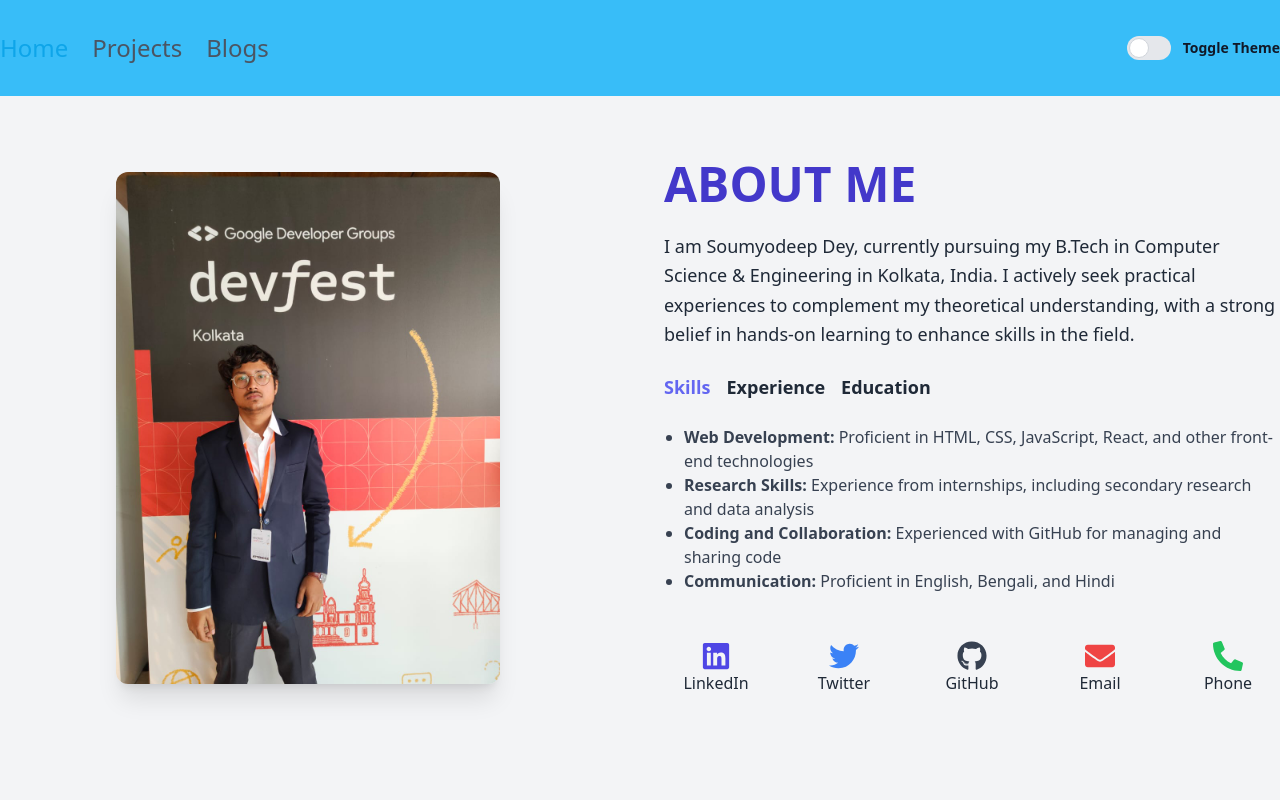
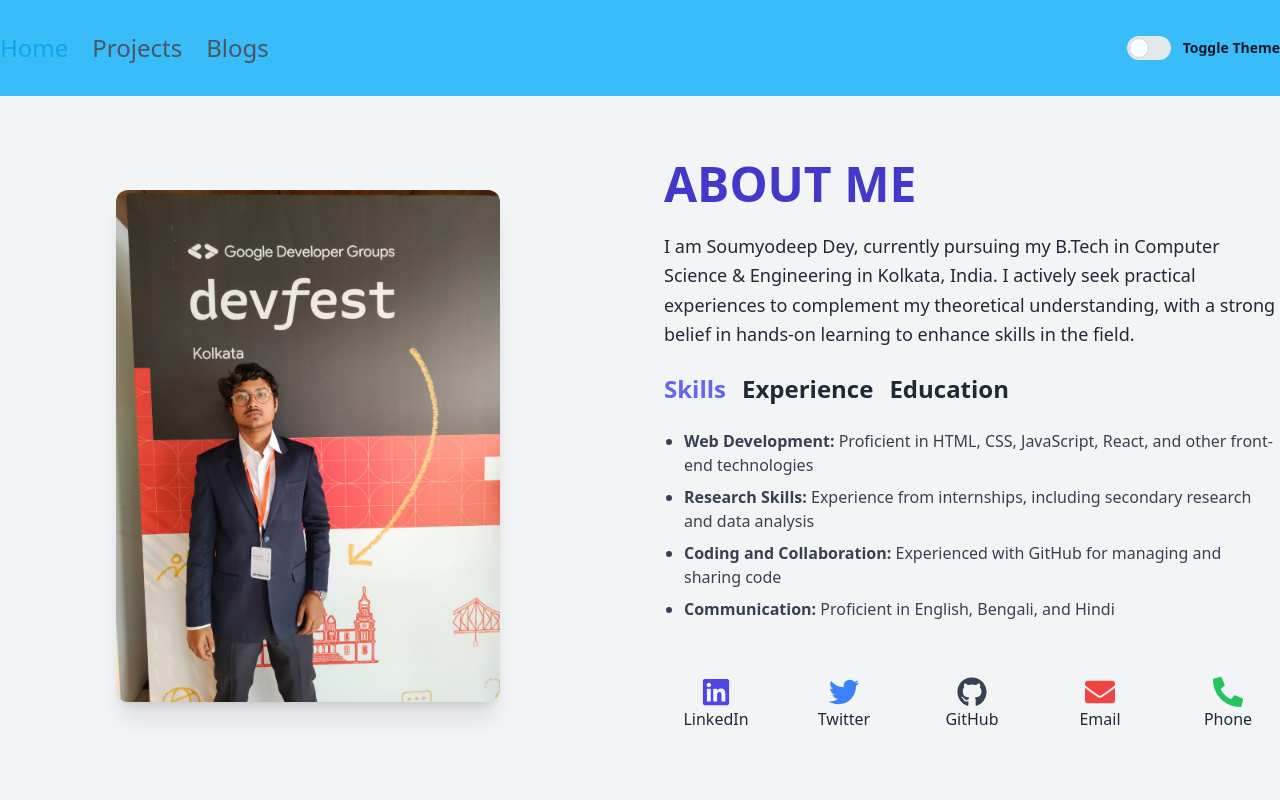
Before and after one commit to Soumyodeep-Dey/SD-portfolio, a React (Vite) app: page / in a window 1280 px wide. Shown: the top 800 px of the page. Built offline with nearby package versions, Linux system fonts and the light colour scheme.

Commit message:
well spaced

```diff
--- a/src/components/Home/Home.jsx
+++ b/src/components/Home/Home.jsx
@@ -31,7 +31,7 @@ function Home() {
             {['skills', 'experience', 'education'].map((section) => (
               <span
                 key={section}
-                className={`text-lg font-semibold cursor-pointer transition-colors ${activeSection === section ? 'text-indigo-500 dark:text-indigo-400' : 'hover:text-indigo-500 dark:hover:text-indigo-300'
+                className={`text-2xl font-semibold cursor-pointer transition-colors ${activeSection === section ? 'text-indigo-500 dark:text-indigo-400' : 'hover:text-indigo-500 dark:hover:text-indigo-300'
                 }`}
                 onClick={() => setActiveSection(section)}
               >
@@ -44,23 +44,23 @@ function Home() {
           <div className="mt-6 space-y-2">
             {activeSection === 'skills' && (
               <ul className="list-disc pl-5 text-gray-700 dark:text-gray-300">
-                <li><span className="font-semibold">Web Development:</span> Proficient in HTML, CSS, JavaScript, React, and other front-end technologies</li>
-                <li><span className="font-semibold">Research Skills:</span> Experience from internships, including secondary research and data analysis</li>
-                <li><span className="font-semibold">Coding and Collaboration:</span> Experienced with GitHub for managing and sharing code</li>
-                <li><span className="font-semibold">Communication:</span> Proficient in English, Bengali, and Hindi</li>
+                <li className='pb-2'><span className="font-semibold">Web Development:</span> Proficient in HTML, CSS, JavaScript, React, and other front-end technologies</li>
+                <li className='pb-2'><span className="font-semibold">Research Skills:</span> Experience from internships, including secondary research and data analysis</li>
+                <li className='pb-2'><span className="font-semibold">Coding and Collaboration:</span> Experienced with GitHub for managing and sharing code</li>
+                <li className='pb-2'><span className="font-semibold">Communication:</span> Proficient in English, Bengali, and Hindi</li>
               </ul>
             )}
             {activeSection === 'experience' && (
               <ul className="list-disc pl-5 text-gray-700 dark:text-gray-300">
-                <li><span className="font-semibold">DrMudhiwalla (Research Intern):</span> [April 2024 - August 2024], New Delhi, India(Remote) - Conducted secondary research, analysis, and data visualization.</li>
-                <li><span className="font-semibold">The WE Foundation (Intern):</span> [November 2023 - January 2024], Kolkata, India - Worked on market research, data analysis, and basic SEO and web development.</li>
+                <li className='pb-2'><span className="font-semibold">DrMudhiwalla (Research Intern):</span> [April 2024 - August 2024], New Delhi, India(Remote) - Conducted secondary research, analysis, and data visualization.</li>
+                <li className='pb-2'><span className="font-semibold">The WE Foundation (Intern):</span> [November 2023 - January 2024], Kolkata, India - Worked on market research, data analysis, and basic SEO and web development.</li>
               </ul>
             )}
             {activeSection === 'education' && (
               <ul className="list-disc pl-5 text-gray-700 dark:text-gray-300">
-                <li><span className="font-semibold">B.Tech in Computer Science (YGPA: Almost 7.5):</span> Dr. Sudhir Chandra Sur Degree Engineering College, 2022-2026</li>
-                <li><span className="font-semibold">Uccha Madhyamik (Percentage: 80%):</span> Kodalia Agapur High School (H.S.), 2020-2022</li>
-                <li><span className="font-semibold">Madhyamik (Percentage: 87%):</span> Kodalia Agapur High School (H.S.), 2014-2020</li>
+                <li className='pb-2'><span className="font-semibold">B.Tech in Computer Science (YGPA: Almost 7.5):</span> Dr. Sudhir Chandra Sur Degree Engineering College, 2022-2026</li>
+                <li className='pb-2'><span className="font-semibold">Uccha Madhyamik (Percentage: 80%):</span> Kodalia Agapur High School (H.S.), 2020-2022</li>
+                <li className='pb-2'><span className="font-semibold">Madhyamik (Percentage: 87%):</span> Kodalia Agapur High School (H.S.), 2014-2020</li>
               </ul>
             )}
           </div>
```
